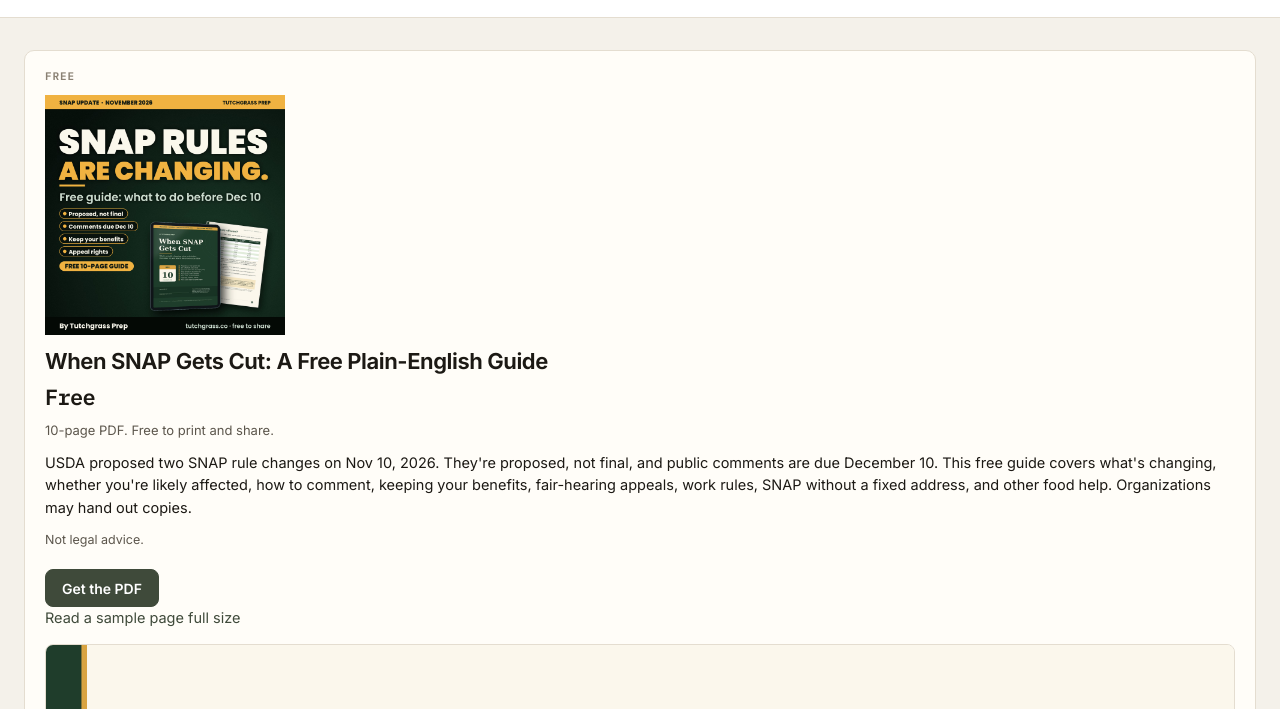
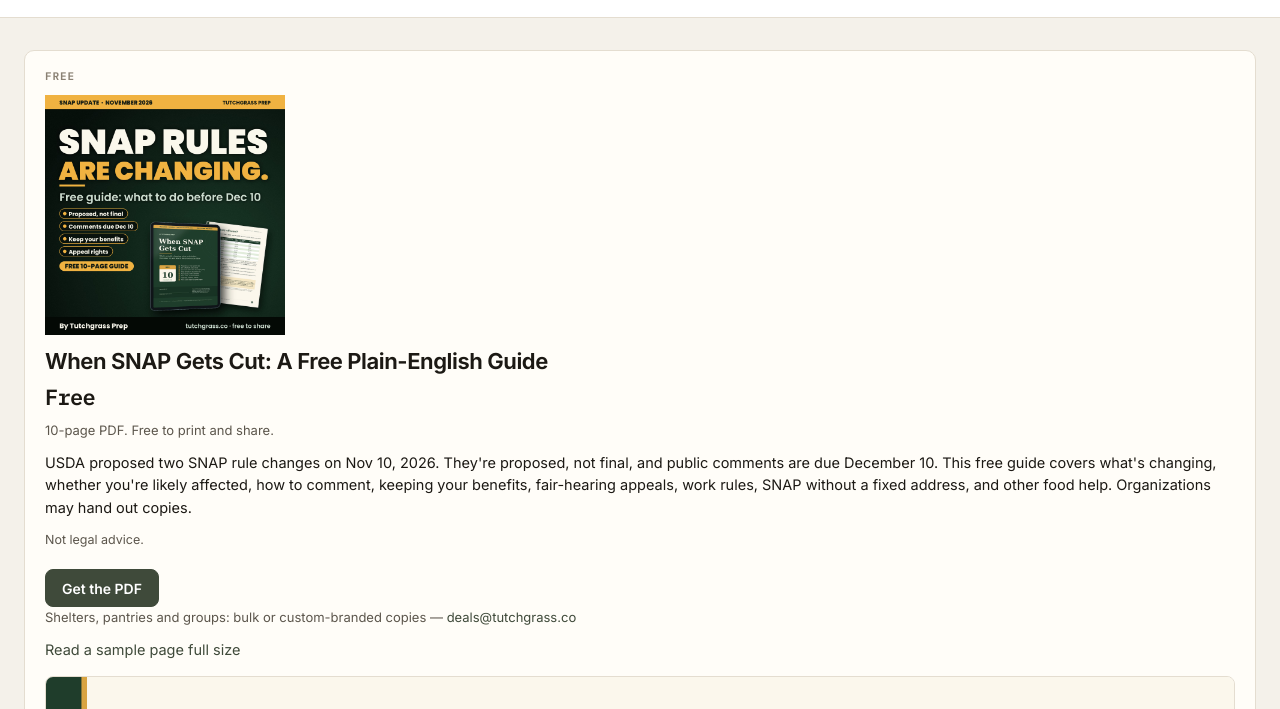
Before and after one commit to Phunkstein/tutchgrass-terminal, a plain HTML site: page public/terminal/index.html in a window 1280 px wide. Shown: the part 91-800 px from the top of the page. Drawn offline with Linux system fonts and the light colour scheme.

Commit message:
Add a footer link for bulk and custom-branded guide orders.
Organizations can reach deals@tutchgrass.co from the site footer and from each free guide listing.

Co-authored-by: Cursor Agent <cursoragent@cursor.com>
Co-authored-by: Phunkstein <Phunkstein@users.noreply.github.com>

```diff
--- a/public/terminal/index.html
+++ b/public/terminal/index.html
@@ -57,6 +57,7 @@ twq('config','rikjy');
 <div class="fp-action">
 <a class="btn" href="https://arkitekture3.gumroad.com/l/snap?wanted=true" target="_blank" rel="noopener noreferrer">Get the PDF</a>
 </div>
+<p class="fp-subnote">Shelters, pantries and groups: bulk or custom-branded copies — <a href="mailto:deals@tutchgrass.co?subject=Bulk%20or%20custom-branded%20guides">deals@tutchgrass.co</a></p>
 <p class="fp-fullsize"><a href="/terminal/assets/when-snap-gets-cut-sample.png" target="_blank" rel="noopener noreferrer">Read a sample page full size</a></p>
 <a class="fp-sample-link" href="/terminal/assets/when-snap-gets-cut-sample.png" target="_blank" rel="noopener noreferrer">
 <img src="/terminal/assets/when-snap-gets-cut-sample.png" width="1275" height="1650" alt="Sample page from When SNAP Gets Cut: Appeal, your right to a fair hearing">
@@ -109,6 +110,7 @@ twq('config','rikjy');
 </div>
 <p class="fp-morelink"><a href="#72-hour">Full listing for this checklist</a></p>
 <p class="fp-subnote">Free checklist subscribers hear first when new guides drop.</p>
+<p class="fp-subnote">Shelters, pantries and groups: bulk or custom-branded copies — <a href="mailto:deals@tutchgrass.co?subject=Bulk%20or%20custom-branded%20guides">deals@tutchgrass.co</a></p>
 </aside>
 </div>
 <section class="fp-copy" aria-label="About this guide">
@@ -211,6 +213,7 @@ twq('config','rikjy');
 <p class="fp-share-status" id="free-list-share" role="status" aria-live="polite"></p>
 </div>
 <p class="fp-subnote">Free checklist subscribers hear first when new guides drop.</p>
+<p class="fp-subnote">Shelters, pantries and groups: bulk or custom-branded copies — <a href="mailto:deals@tutchgrass.co?subject=Bulk%20or%20custom-branded%20guides">deals@tutchgrass.co</a></p>
 </section>
 </div>
 <section class="card fp-secondary" id="facing-homelessness-guide" aria-labelledby="homeless-title">
@@ -226,6 +229,7 @@ twq('config','rikjy');
 <div class="fp-action">
 <a class="btn" href="https://arkitekture3.gumroad.com/l/rbpkuj?wanted=true" target="_blank" rel="noopener noreferrer">Get the PDF</a>
 </div>
+<p class="fp-subnote">Shelters, pantries and groups: bulk or custom-branded copies — <a href="mailto:deals@tutchgrass.co?subject=Bulk%20or%20custom-branded%20guides">deals@tutchgrass.co</a></p>
 </section>
 <section class="card fp-faq" id="faq" aria-label="FAQ">
 <p class="fp-kicker">FAQ</p>
@@ -242,7 +246,7 @@ twq('config','rikjy');
 </section>
 <p class="fp-note">General household preparedness education, not medical, electrical, or legal advice. Always follow local emergency alerts and official instructions.</p>
 </main>
-<footer class="foot"><div class="wrap"><b>Tutchgrass Prep — The Grid-Down Survival Guide</b><br><span>© 2026 Tutchgrass LLC</span></div></footer>
+<footer class="foot"><div class="wrap"><b>Tutchgrass Prep — The Grid-Down Survival Guide</b><br><span>© 2026 Tutchgrass LLC</span> · <a href="mailto:deals@tutchgrass.co?subject=Bulk%20or%20custom-branded%20guides">Contact / Bulk orders</a></div></footer>
 <script>
 (function(){
   function showChecklist(){
```
